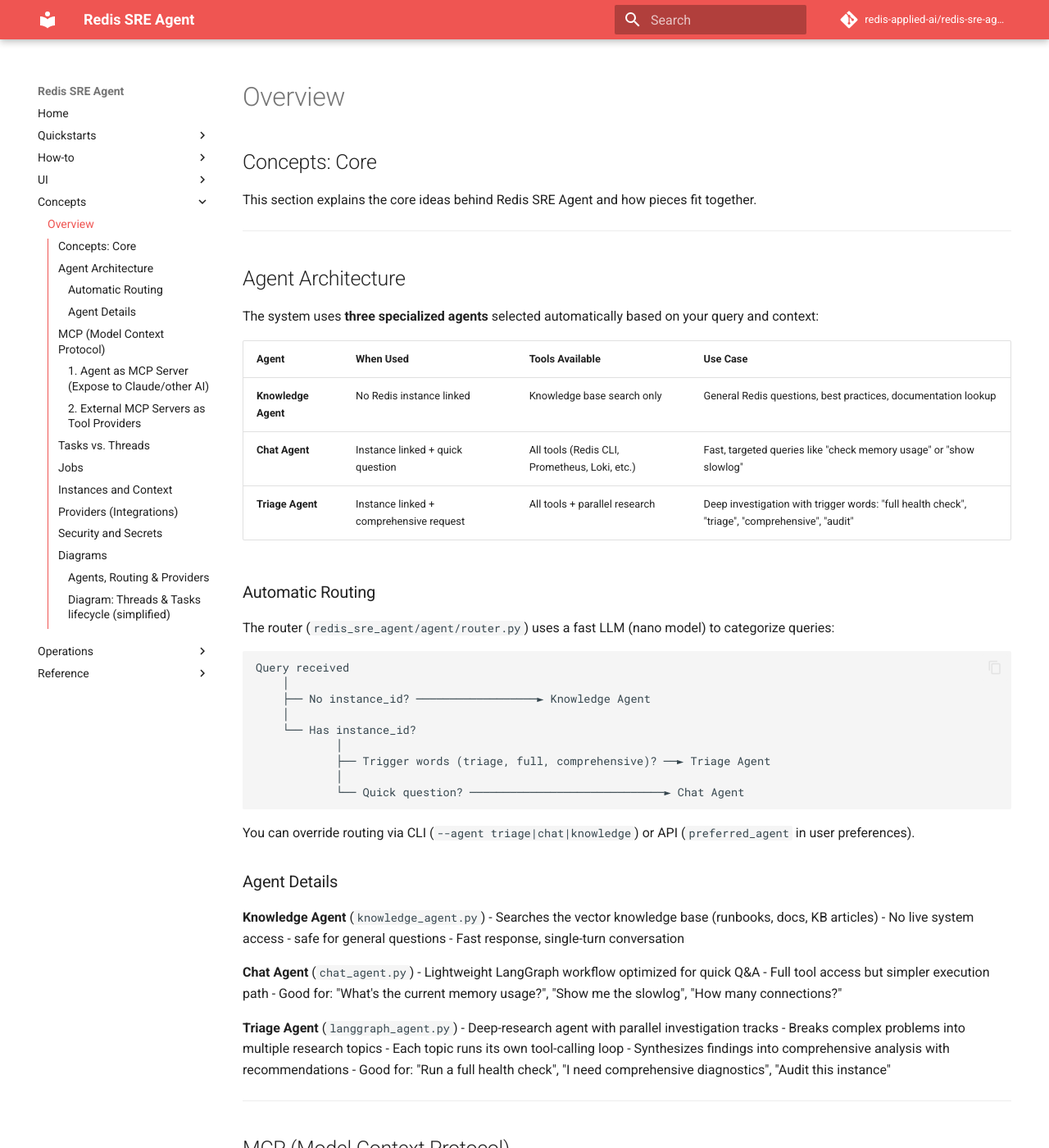
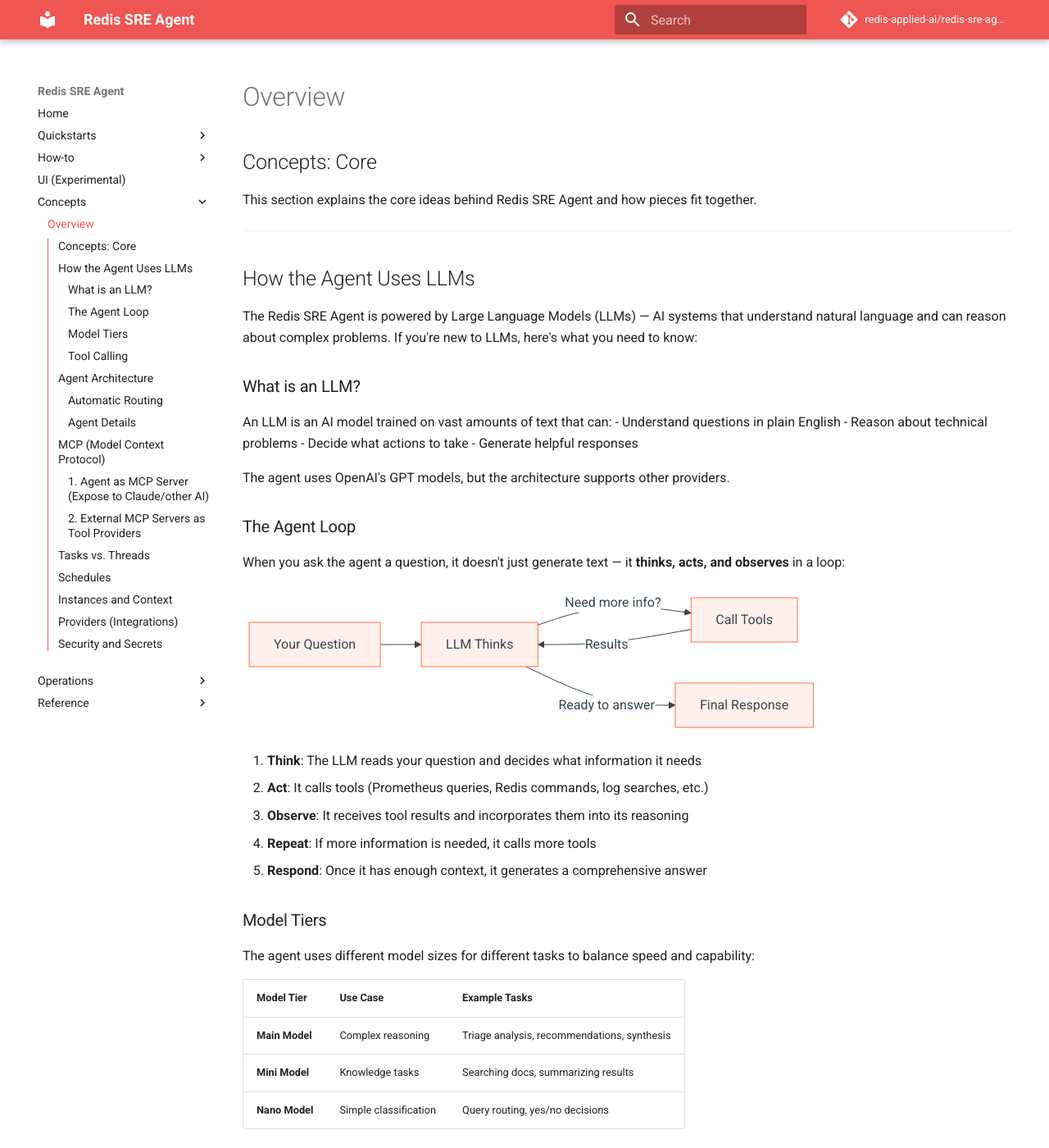
Before and after one commit to redis-applied-ai/redis-sre-agent, an MkDocs documentation site: the page built from docs/concepts/core.md, in a window 1280 px wide and 1400 px high. Shown: the whole window at 82% size. Built offline with MkDocs 1.6.1 and Material for MkDocs 9.7.7, drawn with Linux system fonts in a browser that asks for light colours; comment, search, counter and statistics services are not loaded; some of the changed text lies outside the part shown.

Commit message:
Docs updates

````diff
--- a/docs/concepts/core.md
+++ b/docs/concepts/core.md
@@ -1,6 +1,82 @@
 ## Concepts: Core
 
 This section explains the core ideas behind Redis SRE Agent and how pieces fit together.
+
+---
+
+## How the Agent Uses LLMs
+
+The Redis SRE Agent is powered by Large Language Models (LLMs) — AI systems that understand natural language and can reason about complex problems. If you're new to LLMs, here's what you need to know:
+
+### What is an LLM?
+
+An LLM is an AI model trained on vast amounts of text that can:
+- Understand questions in plain English
+- Reason about technical problems
+- Decide what actions to take
+- Generate helpful responses
+
+The agent uses OpenAI's GPT models, but the architecture supports other providers.
+
+### The Agent Loop
+
+When you ask the agent a question, it doesn't just generate text — it **thinks, acts, and observes** in a loop:
+
+```mermaid
+flowchart LR
+    Q[Your Question] --> LLM[LLM Thinks]
+    LLM --> |"Need more info?"| Tools[Call Tools]
+    Tools --> |Results| LLM
+    LLM --> |"Ready to answer"| Response[Final Response]
+```
+
+1. **Think**: The LLM reads your question and decides what information it needs
+2. **Act**: It calls tools (Prometheus queries, Redis commands, log searches, etc.)
+3. **Observe**: It receives tool results and incorporates them into its reasoning
+4. **Repeat**: If more information is needed, it calls more tools
+5. **Respond**: Once it has enough context, it generates a comprehensive answer
+
+### Model Tiers
+
+The agent uses different model sizes for different tasks to balance speed and capability:
+
+| Model Tier | Use Case | Example Tasks |
+|------------|----------|---------------|
+| **Main Model** | Complex reasoning | Triage analysis, recommendations, synthesis |
+| **Mini Model** | Knowledge tasks | Searching docs, summarizing results |
+| **Nano Model** | Simple classification | Query routing, yes/no decisions |
+
+This multi-tier approach keeps the agent fast for simple queries while preserving deep reasoning for complex investigations.
+
+### Tool Calling
+
+The LLM doesn't execute commands directly. Instead, it requests "tool calls" that the agent executes safely:
+
+```mermaid
+sequenceDiagram
+    participant User
+    participant LLM as LLM (Brain)
+    participant Agent as Agent (Executor)
+    participant Tools as Tools (Prometheus, Redis, etc.)
+
+    User->>Agent: "Why is Redis slow?"
+    Agent->>LLM: User question + available tools
+    LLM->>Agent: "Call slowlog_get tool"
+    Agent->>Tools: Execute slowlog_get
+    Tools-->>Agent: Slowlog results
+    Agent->>LLM: Tool results
+    LLM->>Agent: "Call prometheus_query for latency"
+    Agent->>Tools: Execute prometheus_query
+    Tools-->>Agent: Latency metrics
+    Agent->>LLM: Tool results
+    LLM->>Agent: Final analysis + recommendations
+    Agent->>User: Comprehensive response
+```
+
+This separation ensures:
+- **Safety**: The LLM proposes actions; the agent validates and executes them
+- **Auditability**: Every tool call is logged and traceable
+- **Extensibility**: New tools can be added without retraining the model
 
 ---
 
@@ -50,6 +126,31 @@
 - Each topic runs its own tool-calling loop
 - Synthesizes findings into comprehensive analysis with recommendations
 - Good for: "Run a full health check", "I need comprehensive diagnostics", "Audit this instance"
+
+```mermaid
+flowchart LR
+  User[User/Caller]
+  Router[Router]
+  KA[Knowledge Agent]
+  CA[Chat Agent]
+  TA[Triage Agent]
+  KB[(Knowledge Base)]
+  Prov[Providers<br>Prometheus/Loki/MCP]
+  Redis[(Target Redis)]
+
+  User --> Router
+  Router -->|No instance| KA
+  Router -->|Quick question| CA
+  Router -->|Full triage| TA
+
+  KA --> KB
+  CA --> KB
+  CA --> Prov
+  CA --> Redis
+  TA --> KB
+  TA --> Prov
+  TA --> Redis
+```
 
 ---
 
@@ -117,12 +218,31 @@
 - Read the thread for results: `GET /api/v1/threads/{thread_id}`
 - Stream updates via WebSocket: `ws://localhost:8080/api/v1/ws/tasks/{thread_id}` (Docker Compose) or port 8000 (local)
 
+```mermaid
+sequenceDiagram
+  participant Client
+  participant API
+  participant Worker
+
+  Client->>API: POST /api/v1/tasks (message+context)
+  API-->>Client: task_id, thread_id
+  API->>Worker: enqueue task
+  Worker->>Providers: query metrics/logs
+  Worker->>Redis: check instance
+  Worker-->>API: stream updates to thread
+  Client->>API: GET /api/v1/tasks/{task_id}
+  API-->>Client: status/result
+```
+
 ---
 
-## Jobs
+## Schedules
 
-- **Ad-hoc jobs**: On-demand via CLI or API. Each run creates a task and streams results to a thread.
-- **Scheduled jobs**: Recurring health checks defined by schedules. Each execution produces a task and posts into the same thread.
+Schedules define recurring health checks that run automatically:
+
+- Each schedule specifies an interval (minutes, hours, days, weeks) and optionally a Redis instance
+- When a schedule triggers, it creates a new Task and streams results to a Thread
+- Manage schedules via CLI (`redis-sre-agent schedule`) or API (`/api/v1/schedules`)
 
 ---
 
@@ -145,50 +265,3 @@
 
 Use a 32-byte master key for envelope encryption of secrets at rest.
 See: `docs/how-to/configuration/encryption.md`
-
----
-
-## Diagrams
-
-### Agents, Routing & Providers
-```mermaid
-flowchart LR
-  User[User/Caller]
-  Router[Router]
-  KA[Knowledge Agent]
-  CA[Chat Agent]
-  TA[Triage Agent]
-  KB[(Knowledge Base)]
-  Prov[Providers\n(Prometheus/Loki/MCP)]
-  Redis[(Target Redis)]
-
-  User --> Router
-  Router -->|No instance| KA
-  Router -->|Quick question| CA
-  Router -->|Full triage| TA
-
-  KA --> KB
-  CA --> KB
-  CA --> Prov
-  CA --> Redis
-  TA --> KB
-  TA --> Prov
-  TA --> Redis
-```
-
-### Diagram: Threads & Tasks lifecycle (simplified)
-```mermaid
-sequenceDiagram
-  participant Client
-  participant API
-  participant Worker
-
-  Client->>API: POST /api/v1/tasks (message+context)
-  API-->>Client: task_id, thread_id
-  API->>Worker: enqueue task
-  Worker->>Providers: query metrics/logs
-  Worker->>Redis: check instance
-  Worker-->>API: stream updates to thread
-  Client->>API: GET /api/v1/tasks/{task_id}
-  API-->>Client: status/result
-```
--- a/mkdocs.yml
+++ b/mkdocs.yml
@@ -22,12 +22,18 @@
       permalink: true
   - tables
   - pymdownx.details
-  - pymdownx.superfences
+  - pymdownx.superfences:
+      custom_fences:
+        - name: mermaid
+          class: mermaid
   - pymdownx.highlight
   - pymdownx.inlinehilite
 
 plugins:
   - search
+
+extra_javascript:
+  - https://unpkg.com/mermaid@10/dist/mermaid.min.js
 
 nav:
   - Home: index.md
@@ -44,8 +50,7 @@
       - Configuration (Advanced):
           - Encryption: how-to/configuration/encryption.md
       - Scheduling flows: how-to/scheduling-flows.md
-  - UI:
-      - Experimental: ui/experimental.md
+  - UI (Experimental): ui/experimental.md
   - Concepts:
       - Overview: concepts/core.md
   - Operations:
````
Also changed, not shown: docs/how-to/configuration.md (+22 -0 lines), docs/index.md (+2 -5 lines), docs/ui/experimental.md (+2 -2 lines).
